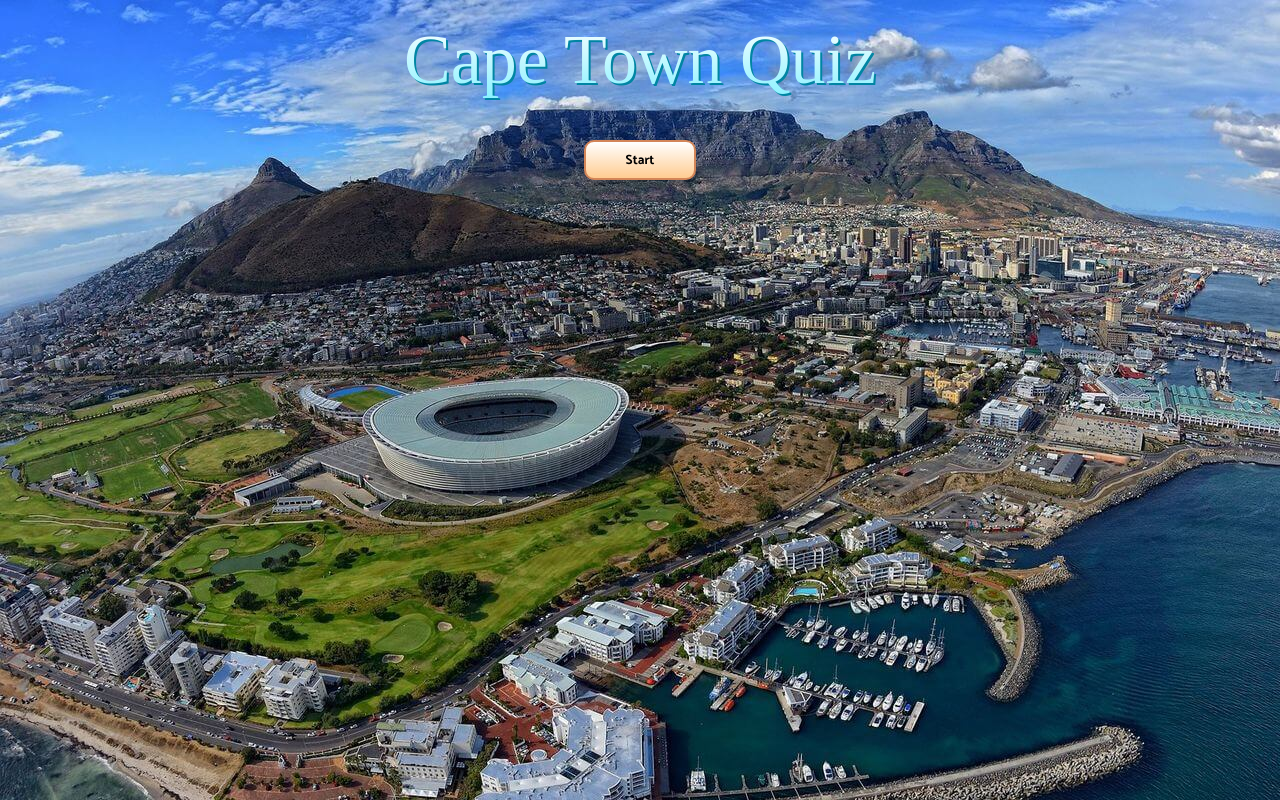
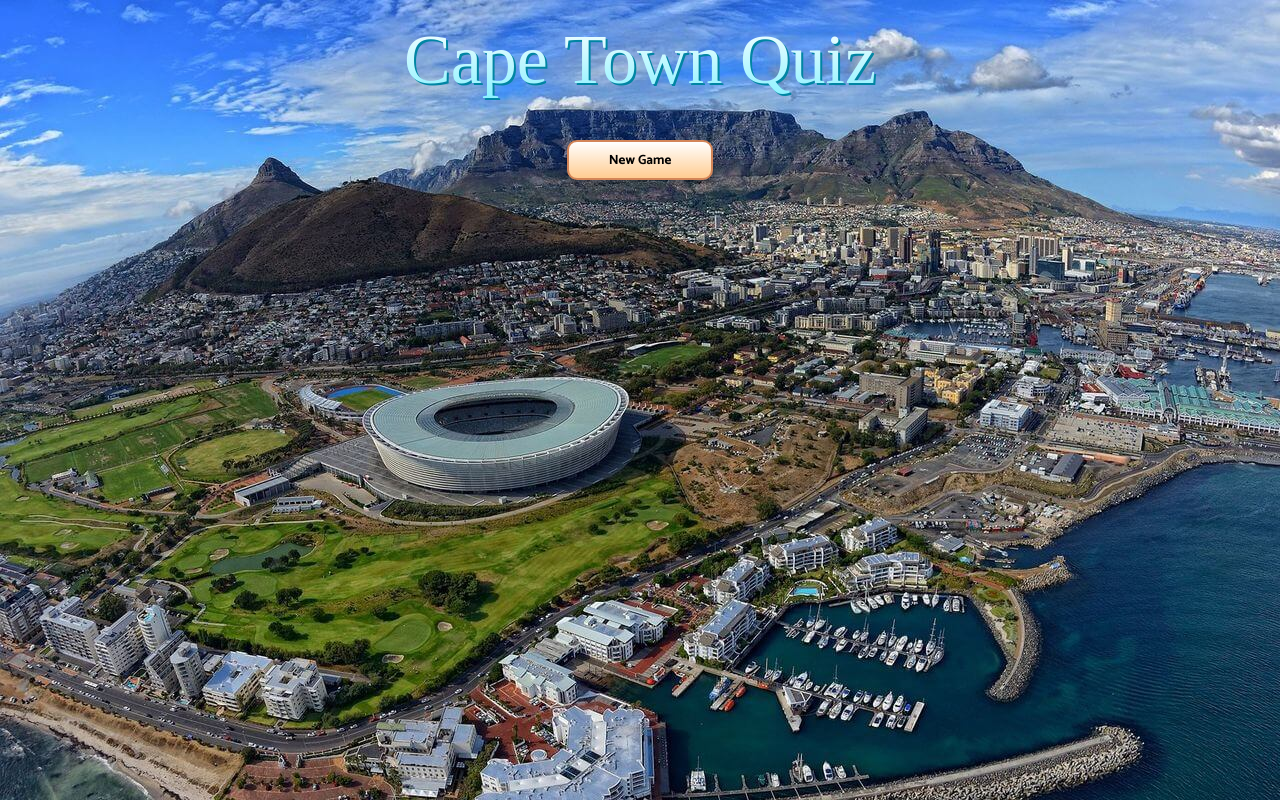
Before and after one commit to drewwmercer/capetown-quiz, a React (Create React App) app: page / in a window 1280 px wide. Built offline with nearby package versions, Linux system fonts and the light colour scheme; the HTML template or start-up script is replaced by a standard one; a web font is replaced by a local one.

Commit message:
Updating button text

```diff
--- a/src/App.tsx
+++ b/src/App.tsx
@@ -76,7 +76,7 @@ const App = () => {
         <h1>Cape Town Quiz</h1>
         {gameOver || userAnswers.length === TOTAL_QUESTIONS ? (
           <button className='start' onClick={startQuiz}>
-            Start
+            New Game
           </button>
         ) : null}
         {!gameOver ? <p className='score'>Score: {score}</p> : null}
```
